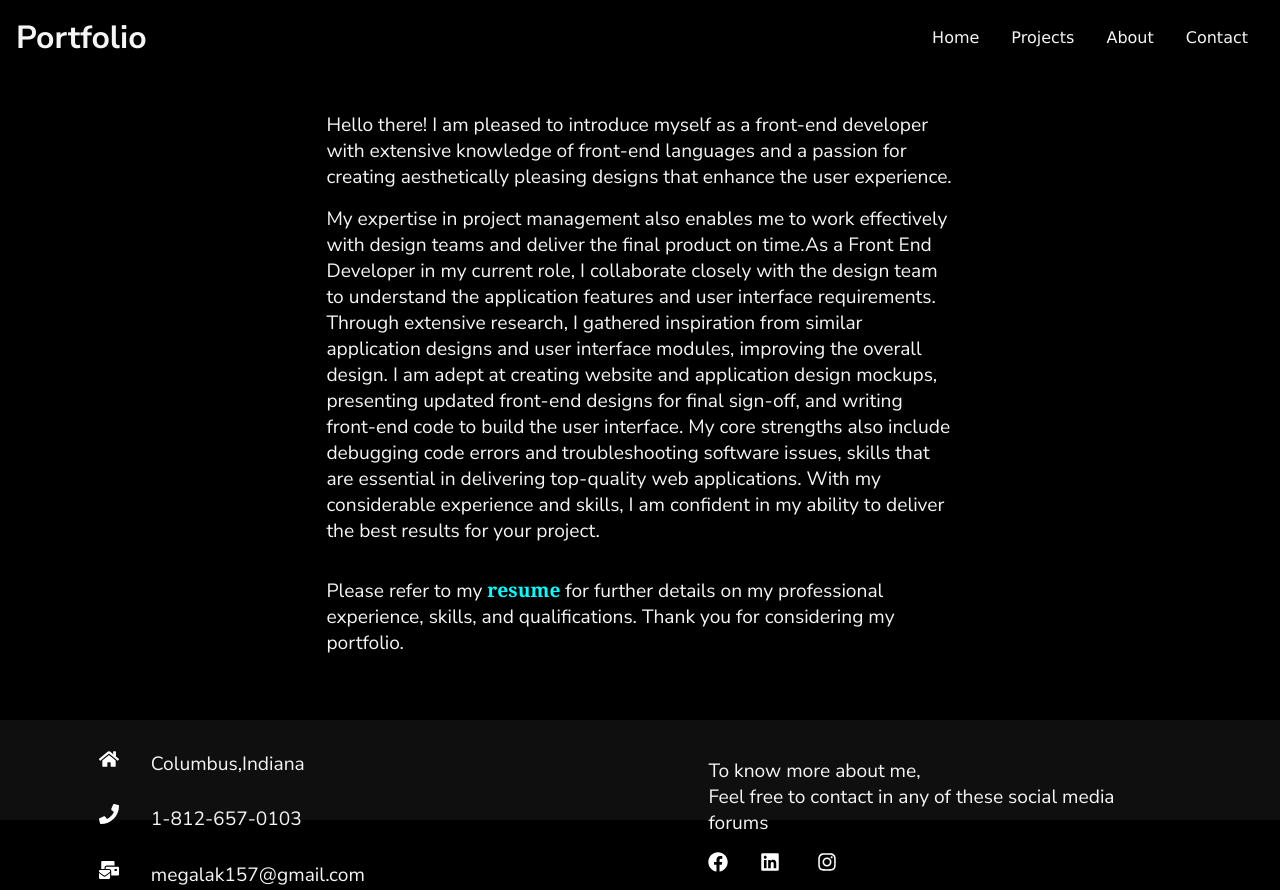
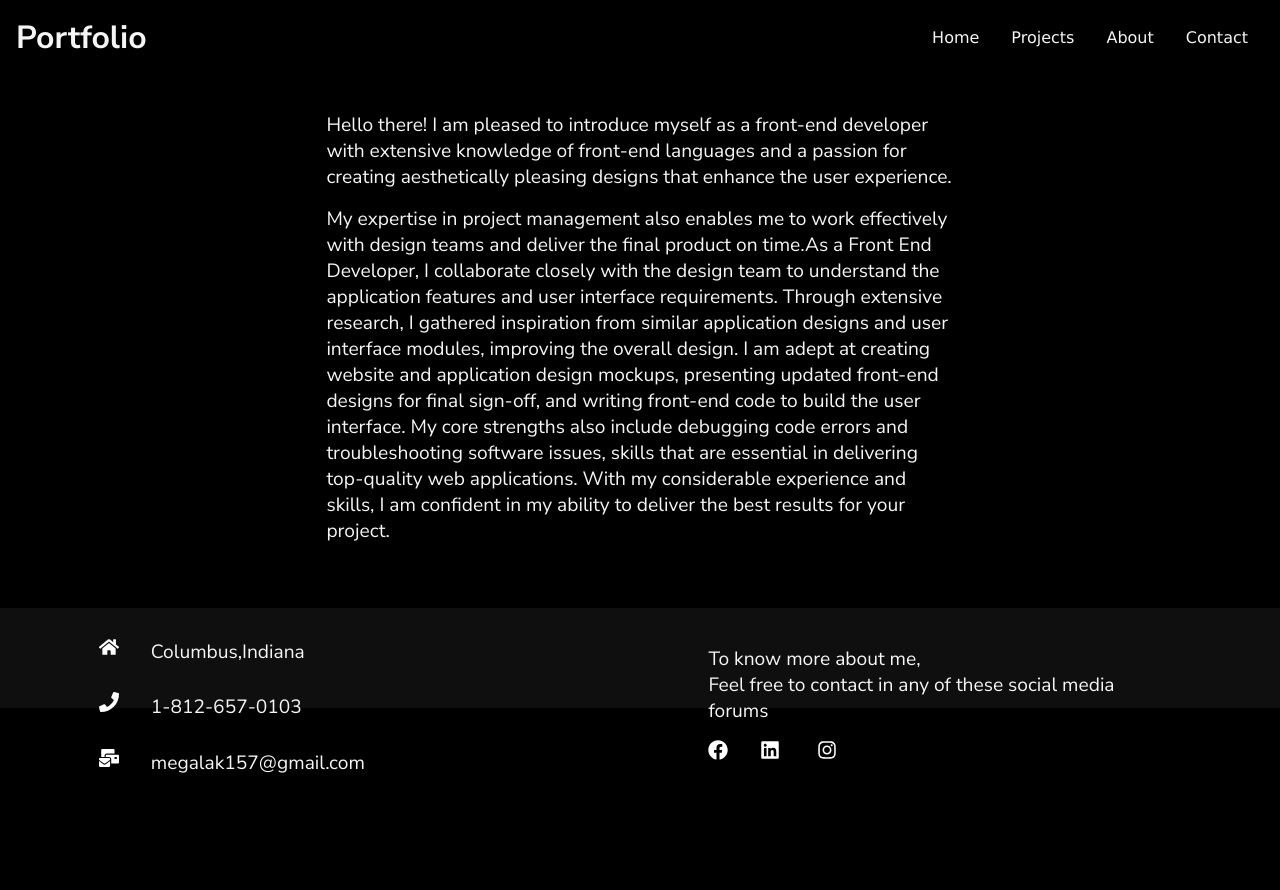
Before and after one commit to Megha015/portfolio, a React (Create React App) app: page /about in a window 1280 px wide. After the commit the page ends 800 px from the top, so only its background shows below. Built offline with nearby package versions, Linux system fonts and the light colour scheme.

Commit message:
modified

```diff
--- a/src/components/HeroImg3.js
+++ b/src/components/HeroImg3.js
@@ -22,19 +22,19 @@ const HeroImg3 = () => {
         <p data-aos="fade-right" className="text2">
           My expertise in project management also enables me to work effectively
           with design teams and deliver the final product on time.As a Front End
-          Developer in my current role, I collaborate closely with the design
-          team to understand the application features and user interface
-          requirements. Through extensive research, I gathered inspiration from
-          similar application designs and user interface modules, improving the
-          overall design. I am adept at creating website and application design
-          mockups, presenting updated front-end designs for final sign-off, and
-          writing front-end code to build the user interface. My core strengths
-          also include debugging code errors and troubleshooting software
-          issues, skills that are essential in delivering top-quality web
-          applications. With my considerable experience and skills, I am
-          confident in my ability to deliver the best results for your project.
+          Developer, I collaborate closely with the design team to understand
+          the application features and user interface requirements. Through
+          extensive research, I gathered inspiration from similar application
+          designs and user interface modules, improving the overall design. I am
+          adept at creating website and application design mockups, presenting
+          updated front-end designs for final sign-off, and writing front-end
+          code to build the user interface. My core strengths also include
+          debugging code errors and troubleshooting software issues, skills that
+          are essential in delivering top-quality web applications. With my
+          considerable experience and skills, I am confident in my ability to
+          deliver the best results for your project.
         </p>
-        <p className="text3">
+        {/* <p className="text3">
           Please refer to my{" "}
           <Link
             to="https://docs.google.com/document/d/1hKC2iOf7QKJN2k_k5I51--jzKmiZ25dI/edit"
@@ -45,7 +45,7 @@ const HeroImg3 = () => {
           </Link>{" "}
           for further details on my professional experience, skills, and
           qualifications. Thank you for considering my portfolio.
-        </p>
+        </p> */}
       </div>
     </div>
   );
```
